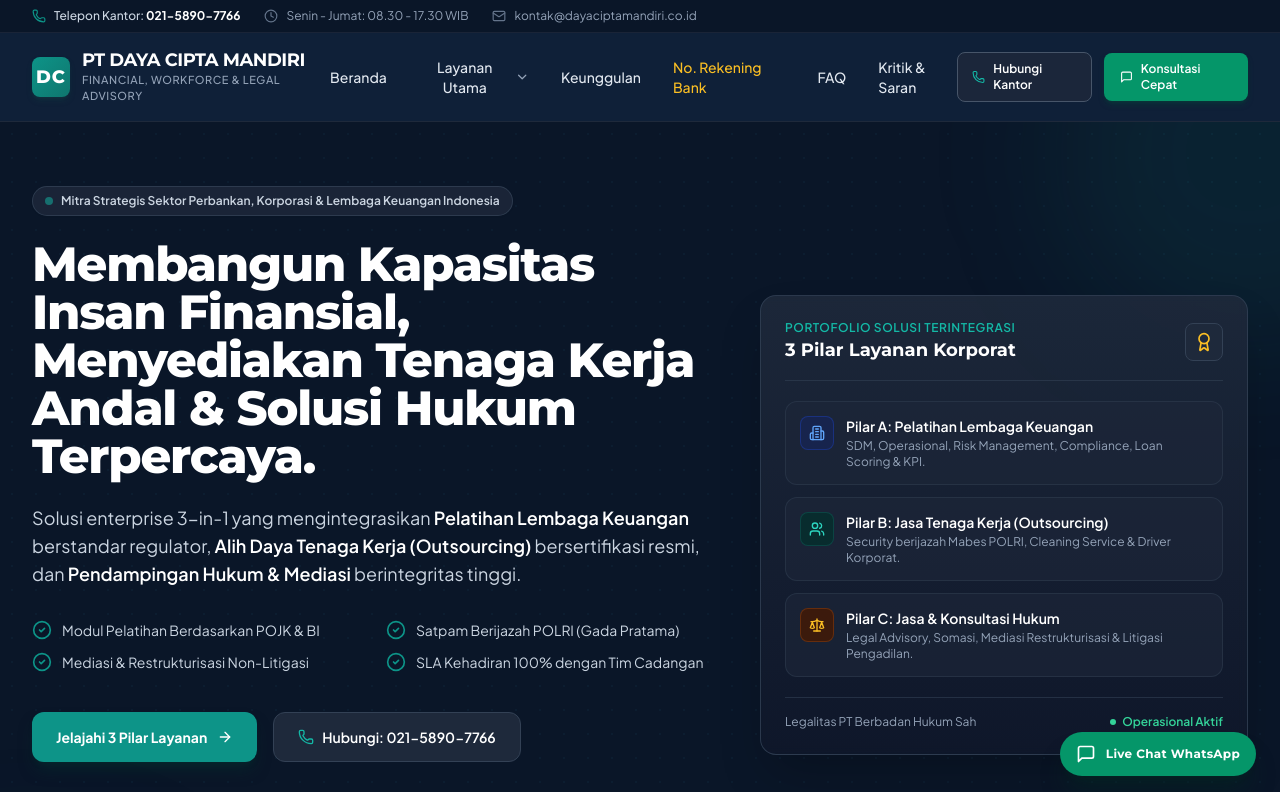
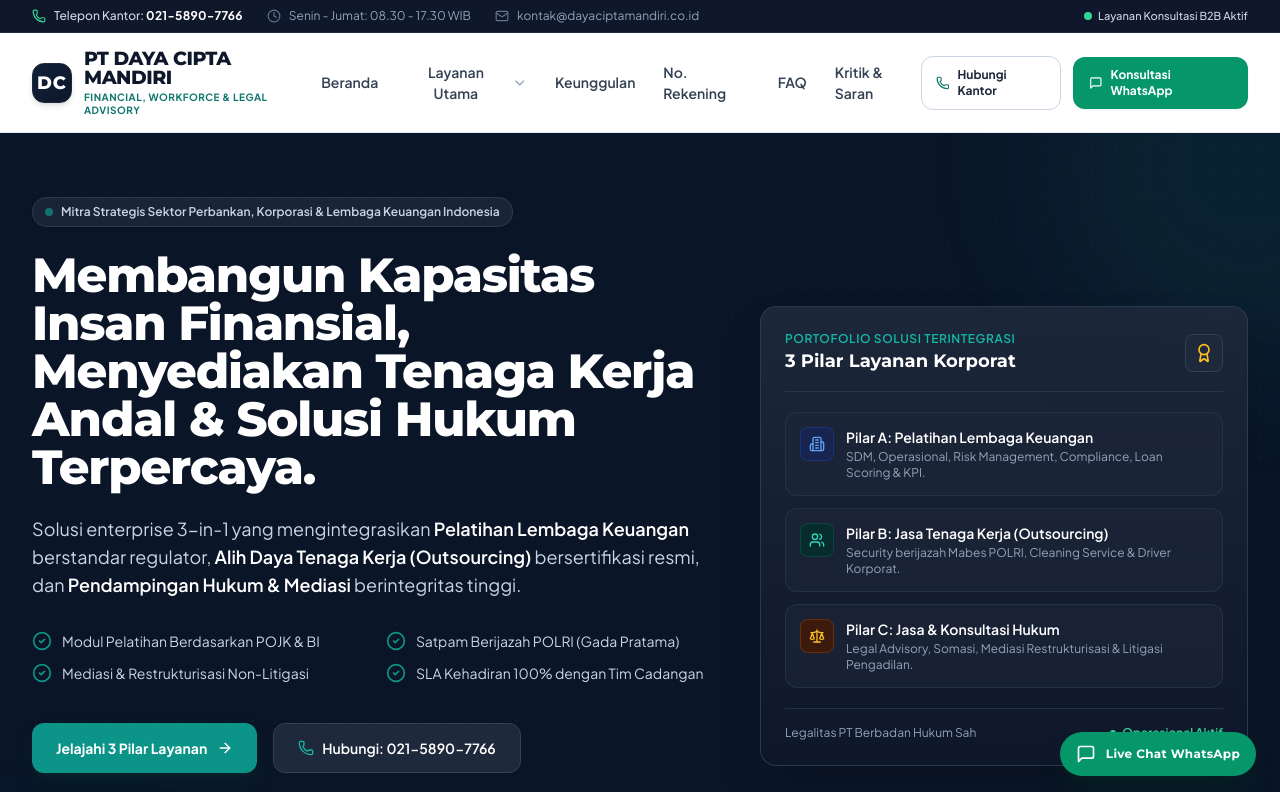
Before and after one commit to astridriyandani99/dc, a React (Vite) app: page / in a window 1280 px wide. Shown: the top 792 px of the page. Built offline with nearby package versions, Linux system fonts and the light colour scheme.

Commit message:
style: enhance header typography, crisp corporate white navbar, and refined color contrast

```diff
--- a/src/components/Navbar.jsx
+++ b/src/components/Navbar.jsx
@@ -1,5 +1,5 @@
 import React, { useState, useEffect } from 'react';
-import { Phone, Mail, Clock, MessageSquare, Menu, X, ChevronDown } from 'lucide-react';
+import { Phone, Mail, Clock, MessageSquare, Menu, X, ChevronDown, CheckCircle2 } from 'lucide-react';
 import { companyProfile } from '../data/companyProfile';
 
 export default function Navbar() {
@@ -9,7 +9,7 @@
 
   useEffect(() => {
     const handleScroll = () => {
-      if (window.scrollY > 20) {
+      if (window.scrollY > 15) {
         setIsScrolled(true);
       } else {
         setIsScrolled(false);
@@ -22,16 +22,16 @@
   return (
     <header className="sticky top-0 z-50 w-full transition-all duration-300">
       {/* Top Header Information Bar */}
-      <div className="bg-brand-dark text-slate-300 text-xs border-b border-slate-800/80 hidden lg:block">
+      <div className="bg-slate-900 text-slate-300 text-xs border-b border-slate-800 hidden lg:block">
         <div className="max-w-7xl mx-auto px-4 sm:px-6 lg:px-8 py-2 flex justify-between items-center">
           <div className="flex items-center space-x-6">
             <a
               href={`tel:${companyProfile.phoneRaw}`}
-              className="flex items-center space-x-2 text-slate-300 hover:text-brand-tealLight transition-colors font-medium"
+              className="flex items-center space-x-2 text-slate-300 hover:text-white transition-colors font-medium"
               title="Klik untuk menelepon kantor"
             >
-              <Phone className="w-3.5 h-3.5 text-brand-teal" />
-              <span>Telepon Kantor: <strong className="text-white">{companyProfile.phone}</strong></span>
+              <Phone className="w-3.5 h-3.5 text-emerald-400" />
+              <span>Telepon Kantor: <strong className="text-white font-bold tracking-wide">{companyProfile.phone}</strong></span>
             </a>
             <div className="flex items-center space-x-2 text-slate-400">
               <Clock className="w-3.5 h-3.5 text-slate-500" />
@@ -43,40 +43,45 @@
             </div>
           </div>
 
-          <div className="flex items-center space-x-4">
-            {/* Right side spacer / clean layout */}
+          <div className="flex items-center space-x-3 text-xs">
+            <span className="flex items-center space-x-1.5 text-slate-400">
+              <span className="w-2 h-2 rounded-full bg-emerald-400 animate-pulse"></span>
+              <span className="text-[11px] font-medium text-slate-300">Layanan Konsultasi B2B Aktif</span>
+            </span>
           </div>
         </div>
       </div>
 
-      {/* Main Navbar */}
-      <nav className={`w-full transition-all duration-300 ${
+      {/* Main Navbar - Premium Crisp Corporate White */}
+      <nav className={`w-full transition-all duration-200 ${
         isScrolled
-          ? 'bg-brand-navy/95 backdrop-blur-md shadow-lg py-3.5 border-b border-slate-700/50'
-          : 'bg-brand-navy py-4 border-b border-slate-800'
+          ? 'bg-white/98 backdrop-blur-md shadow-md py-3 border-b border-slate-200/90'
+          : 'bg-white py-4 border-b border-slate-200/80 shadow-xs'
       }`}>
         <div className="max-w-7xl mx-auto px-4 sm:px-6 lg:px-8 flex justify-between items-center">
 
           {/* Logo Brand */}
           <a href="#" className="flex items-center space-x-3 group">
-            <div className="w-10 h-10 rounded-lg bg-gradient-to-br from-brand-teal to-brand-tealDark flex items-center justify-center shadow-md shadow-teal-900/30 group-hover:scale-105 transition-transform duration-200">
-              <span className="font-display font-extrabold text-white text-lg tracking-wider">DC</span>
+            <div className="w-10 h-10 rounded-xl bg-gradient-to-br from-brand-navy to-slate-900 border border-slate-800 flex items-center justify-center shadow-md group-hover:scale-105 transition-transform duration-200 flex-shrink-0">
+              <span className="font-display font-extrabold text-white text-lg tracking-wider">
+                DC
+              </span>
             </div>
-            <div>
-              <span className="font-display font-bold text-white text-lg tracking-tight block leading-tight">
+            <div className="flex flex-col">
+              <span className="font-display font-black text-slate-900 text-lg sm:text-[19px] tracking-tight leading-none group-hover:text-teal-800 transition-colors">
                 PT DAYA CIPTA MANDIRI
               </span>
-              <span className="text-[11px] uppercase tracking-wider text-slate-400 block font-medium">
+              <span className="text-[10px] uppercase tracking-wider text-teal-700 font-bold mt-1 leading-tight">
                 Financial, Workforce & Legal Advisory
               </span>
             </div>
           </a>
 
           {/* Desktop Navigation Links */}
-          <div className="hidden lg:flex items-center space-x-8">
+          <div className="hidden lg:flex items-center space-x-7">
             <a
               href="#beranda"
-              className="text-sm font-medium text-slate-200 hover:text-brand-tealLight transition-colors"
+              className="text-[14px] font-semibold text-slate-700 hover:text-teal-700 transition-colors"
             >
               Beranda
             </a>
@@ -86,50 +91,53 @@
               <button
                 onClick={() => setServicesDropdownOpen(!servicesDropdownOpen)}
                 onMouseEnter={() => setServicesDropdownOpen(true)}
-                className="flex items-center space-x-1 text-sm font-medium text-slate-200 hover:text-brand-tealLight transition-colors py-2"
+                className="flex items-center space-x-1.5 text-[14px] font-semibold text-slate-700 hover:text-teal-700 transition-colors py-2"
               >
                 <span>Layanan Utama</span>
-                <ChevronDown className="w-4 h-4 text-slate-400" />
+                <ChevronDown className={`w-4 h-4 text-slate-400 transition-transform duration-200 ${servicesDropdownOpen ? 'rotate-180 text-teal-700' : ''}`} />
               </button>
 
               {servicesDropdownOpen && (
-                <div className="absolute left-0 mt-1 w-80 bg-brand-navyLight border border-slate-700 rounded-xl shadow-2xl py-2 z-50 animate-fadeIn">
+                <div className="absolute left-0 mt-1 w-84 bg-white border border-slate-200 rounded-2xl shadow-2xl py-3 z-50 animate-fadeIn">
                   <a
                     href="#pelatihan"
                     onClick={() => setServicesDropdownOpen(false)}
-                    className="block px-4 py-3 hover:bg-brand-navy text-left group"
+                    className="block px-5 py-3 hover:bg-slate-50 text-left group transition-colors"
                   >
-                    <div className="text-sm font-semibold text-white group-hover:text-brand-tealLight">
-                      1. Pelatihan Lembaga Keuangan
+                    <div className="text-[13px] font-bold text-slate-900 group-hover:text-teal-700 flex items-center justify-between">
+                      <span>1. Pelatihan Lembaga Keuangan</span>
+                      <span className="text-[10px] font-semibold bg-teal-50 text-teal-700 px-2 py-0.5 rounded border border-teal-100">POJK</span>
                     </div>
-                    <div className="text-xs text-slate-400 mt-0.5">
-                      SDM, Risiko, Kepatuhan OJK, Loan Scoring & KPI
+                    <div className="text-xs text-slate-500 mt-1 leading-relaxed">
+                      SDM, Operasional, Risiko, Kepatuhan, Loan Scoring & KPI
                     </div>
                   </a>
-                  <div className="h-px bg-slate-700/50 mx-3 my-1"></div>
+                  <div className="h-px bg-slate-100 mx-4 my-1"></div>
                   <a
                     href="#outsourcing"
                     onClick={() => setServicesDropdownOpen(false)}
-                    className="block px-4 py-3 hover:bg-brand-navy text-left group"
+                    className="block px-5 py-3 hover:bg-slate-50 text-left group transition-colors"
                   >
-                    <div className="text-sm font-semibold text-white group-hover:text-brand-tealLight">
-                      2. Jasa Tenaga Kerja (Outsourcing)
+                    <div className="text-[13px] font-bold text-slate-900 group-hover:text-teal-700 flex items-center justify-between">
+                      <span>2. Jasa Tenaga Kerja (Outsourcing)</span>
+                      <span className="text-[10px] font-semibold bg-blue-50 text-blue-700 px-2 py-0.5 rounded border border-blue-100">POLRI</span>
                     </div>
-                    <div className="text-xs text-slate-400 mt-0.5">
-                      Security berlisensi, Cleaning Service, Driver Eksekutif
+                    <div className="text-xs text-slate-500 mt-1 leading-relaxed">
+                      Satpam Gada Pratama, Cleaning Service & Driver Eksekutif
                     </div>
                   </a>
-                  <div className="h-px bg-slate-700/50 mx-3 my-1"></div>
+                  <div className="h-px bg-slate-100 mx-4 my-1"></div>
                   <a
                     href="#hukum"
                     onClick={() => setServicesDropdownOpen(false)}
-                    className="block px-4 py-3 hover:bg-brand-navy text-left group"
+                    className="block px-5 py-3 hover:bg-slate-50 text-left group transition-colors"
                   >
-                    <div className="text-sm font-semibold text-white group-hover:text-brand-tealLight">
-                      3. Jasa & Konsultasi Hukum
+                    <div className="text-[13px] font-bold text-slate-900 group-hover:text-teal-700 flex items-center justify-between">
+                      <span>3. Jasa & Konsultasi Hukum</span>
+                      <span className="text-[10px] font-semibold bg-amber-50 text-amber-800 px-2 py-0.5 rounded border border-amber-100">PERADI</span>
                     </div>
-                    <div className="text-xs text-slate-400 mt-0.5">
-                      Konsultasi Hukum, Mediasi Litigasi & Non-Litigasi
+                    <div className="text-xs text-slate-500 mt-1 leading-relaxed">
+                      Legal Advisory, Somasi, Mediasi & Pendampingan Litigasi
                     </div>
                   </a>
                 </div>
@@ -138,28 +146,28 @@
 
             <a
               href="#mengapa-kami"
-              className="text-sm font-medium text-slate-200 hover:text-brand-tealLight transition-colors"
+              className="text-[14px] font-semibold text-slate-700 hover:text-teal-700 transition-colors"
             >
               Keunggulan
             </a>
 
             <a
               href="#rekening"
-              className="text-sm font-medium text-amber-400 hover:text-amber-300 transition-colors flex items-center space-x-1"
+              className="text-[14px] font-semibold text-slate-700 hover:text-teal-700 transition-colors"
             >
-              <span>No. Rekening Bank</span>
+              No. Rekening
             </a>
 
             <a
               href="#faq"
-              className="text-sm font-medium text-slate-200 hover:text-brand-tealLight transition-colors"
+              className="text-[14px] font-semibold text-slate-700 hover:text-teal-700 transition-colors"
             >
               FAQ
             </a>
 
             <a
               href="#kontak"
-              className="text-sm font-medium text-slate-200 hover:text-brand-tealLight transition-colors"
+              className="text-[14px] font-semibold text-slate-700 hover:text-teal-700 transition-colors"
             >
               Kritik & Saran
             </a>
@@ -169,9 +177,10 @@
           <div className="hidden lg:flex items-center space-x-3">
             <a
               href={`tel:${companyProfile.phoneRaw}`}
-              className="inline-flex items-center space-x-2 px-3.5 py-2 rounded-lg border border-slate-600 bg-slate-800/80 text-white text-xs font-semibold hover:bg-slate-700 hover:border-slate-500 transition-all"
+              className="inline-flex items-center space-x-2 px-3.5 py-2.5 rounded-xl border border-slate-300 bg-white hover:bg-slate-50 text-slate-800 text-xs font-bold transition-all shadow-xs"
+              title="Hubungi Kantor"
             >
-              <Phone className="w-3.5 h-3.5 text-brand-tealLight" />
+              <Phone className="w-3.5 h-3.5 text-teal-700" />
               <span>Hubungi Kantor</span>
             </a>
 
@@ -179,10 +188,10 @@
               href={`https://wa.me/${companyProfile.whatsappRaw}?text=Halo%20PT%20Daya%20Cipta%20Mandiri,%20saya%20ingin%20berkonsultasi%20mengenai%20layanan%20perusahaan.`}
               target="_blank"
               rel="noopener noreferrer"
-              className="inline-flex items-center space-x-2 px-4 py-2 rounded-lg bg-emerald-600 hover:bg-emerald-500 text-white text-xs font-semibold shadow-md shadow-emerald-900/40 hover:shadow-lg transition-all"
+              className="inline-flex items-center space-x-2 px-4 py-2.5 rounded-xl bg-emerald-600 hover:bg-emerald-700 text-white text-xs font-bold shadow-sm hover:shadow transition-all"
             >
               <MessageSquare className="w-3.5 h-3.5" />
-              <span>Konsultasi Cepat</span>
+              <span>Konsultasi WhatsApp</span>
             </a>
           </div>
 
@@ -190,7 +199,7 @@
           <div className="lg:hidden flex items-center space-x-2">
             <a
               href={`tel:${companyProfile.phoneRaw}`}
-              className="p-2 rounded-lg bg-slate-800 text-brand-tealLight border border-slate-700"
+              className="p-2 rounded-xl bg-slate-100 text-teal-800 border border-slate-200"
               title="Telepon Kantor"
             >
               <Phone className="w-5 h-5" />
@@ -198,7 +207,7 @@
 
             <button
               onClick={() => setMobileMenuOpen(!mobileMenuOpen)}
-              className="p-2 rounded-lg text-slate-200 hover:text-white bg-slate-800 border border-slate-700 focus:outline-none"
+              className="p-2 rounded-xl text-slate-700 hover:text-slate-900 bg-slate-100 border border-slate-200 focus:outline-none"
               aria-label="Buka Menu"
             >
               {mobileMenuOpen ? <X className="w-6 h-6" /> : <Menu className="w-6 h-6" />}
@@ -209,36 +218,36 @@
 
         {/* Mobile Dropdown Drawer */}
         {mobileMenuOpen && (
-          <div className="lg:hidden bg-brand-dark/95 border-b border-slate-700 px-4 pt-3 pb-6 space-y-3 animate-fadeIn">
+          <div className="lg:hidden bg-white border-b border-slate-200 px-5 pt-4 pb-6 space-y-3 shadow-xl animate-fadeIn">
             <a
               href="#beranda"
               onClick={() => setMobileMenuOpen(false)}
-              className="block py-2 text-base font-medium text-slate-200 border-b border-slate-800"
+              className="block py-2 text-sm font-bold text-slate-800 border-b border-slate-100"
             >
               Beranda
             </a>
-            <div className="py-2 border-b border-slate-800 space-y-2">
-              <span className="text-xs uppercase tracking-wider text-slate-400 font-semibold block">
+            <div className="py-2 border-b border-slate-100 space-y-2">
+              <span className="text-[11px] uppercase tracking-wider text-teal-800 font-bold block">
                 3 Pilar Layanan Utama
               </span>
               <a
                 href="#pelatihan"
                 onClick={() => setMobileMenuOpen(false)}
-                className="block pl-3 py-1.5 text-sm text-slate-300 hover:text-brand-tealLight"
+                className="block pl-3 py-1.5 text-xs font-medium text-slate-700 hover:text-teal-700"
               >
                 &bull; Pelatihan Lembaga Keuangan (SDM, Risk, KPI)
               </a>
               <a
                 href="#outsourcing"
                 onClick={() => setMobileMenuOpen(false)}
-                className="block pl-3 py-1.5 text-sm text-slate-300 hover:text-brand-tealLight"
+                className="block pl-3 py-1.5 text-xs font-medium text-slate-700 hover:text-teal-700"
               >
                 &bull; Jasa Tenaga Kerja (Security, Cleaning, Driver)
               </a>
               <a
                 href="#hukum"
                 onClick={() => setMobileMenuOpen(false)}
-                className="block pl-3 py-1.5 text-sm text-slate-300 hover:text-brand-tealLight"
+                className="block pl-3 py-1.5 text-xs font-medium text-slate-700 hover:text-teal-700"
               >
                 &bull; Jasa & Konsultasi Hukum (Litigasi & Non-Litigasi)
               </a>
@@ -246,48 +255,48 @@
             <a
               href="#mengapa-kami"
               onClick={() => setMobileMenuOpen(false)}
-              className="block py-2 text-base font-medium text-slate-200 border-b border-slate-800"
+              className="block py-2 text-sm font-bold text-slate-800 border-b border-slate-100"
             >
               Keunggulan Strategis
             </a>
             <a
               href="#rekening"
               onClick={() => setMobileMenuOpen(false)}
-              className="block py-2 text-base font-medium text-amber-400 border-b border-slate-800"
+              className="block py-2 text-sm font-bold text-slate-800 border-b border-slate-100"
             >
               Rekening Resmi Perusahaan
             </a>
             <a
               href="#faq"
               onClick={() => setMobileMenuOpen(false)}
-              className="block py-2 text-base font-medium text-slate-200 border-b border-slate-800"
+              className="block py-2 text-sm font-bold text-slate-800 border-b border-slate-100"
             >
               Tanya Jawab (FAQ)
             </a>
             <a
               href="#kontak"
               onClick={() => setMobileMenuOpen(false)}
-              className="block py-2 text-base font-medium text-slate-200 border-b border-slate-800"
+              className="block py-2 text-sm font-bold text-slate-800 border-b border-slate-100"
             >
               Formulir Kritik & Saran
             </a>
 
-            <div className="pt-2 grid grid-cols-2 gap-3">
+            <div className="pt-3 grid grid-cols-2 gap-3">
               <a
                 href={`tel:${companyProfile.phoneRaw}`}
-                className="flex items-center justify-center space-x-2 py-2.5 rounded-lg bg-slate-800 text-white text-xs font-semibold border border-slate-700"
+                className="flex items-center justify-center space-x-2 py-2.5 rounded-xl bg-slate-100 text-slate-800 text-xs font-bold border border-slate-300"
               >
-                <Phone className="w-4 h-4 text-brand-tealLight" />
+                <Phone className="w-4 h-4 text-teal-700" />
                 <span>Telepon Kantor</span>
               </a>
               <a
                 href={`https://wa.me/${companyProfile.whatsappRaw}?text=Halo%20PT%20Daya%20Cipta%20Mandiri,%20saya%20ingin%20berkonsultasi.`}
                 target="_blank"
                 rel="noopener noreferrer"
-                className="flex items-center justify-center space-x-2 py-2.5 rounded-lg bg-emerald-600 text-white text-xs font-semibold"
+                className="flex items-center justify-center space-x-2 py-2.5 rounded-xl bg-emerald-600 text-white text-xs font-bold"
               >
                 <MessageSquare className="w-4 h-4" />
-                <span>WhatsApp</span>
+                <span>WhatsApp CS</span>
               </a>
             </div>
           </div>
```
